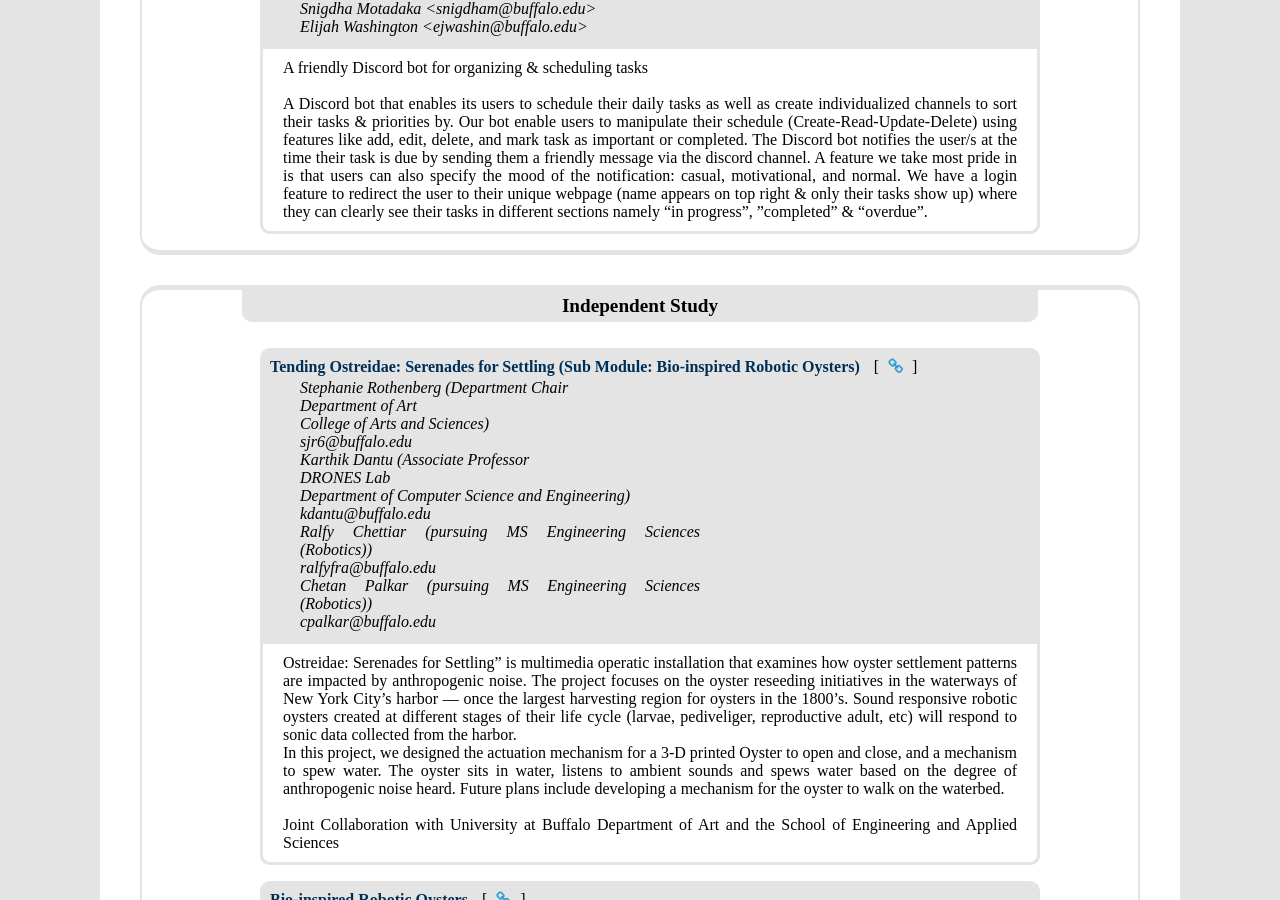
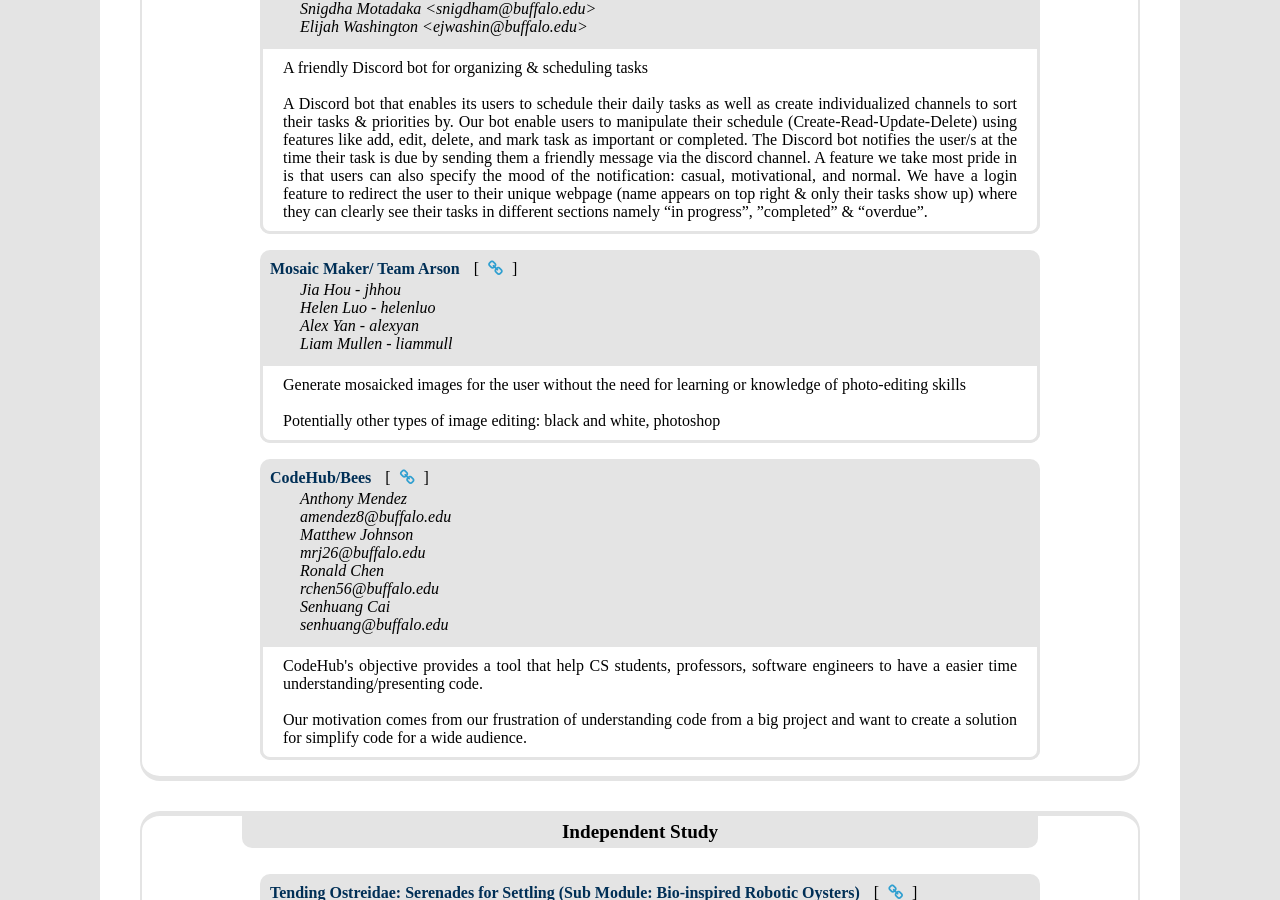
Before and after one commit to UB-CSE-Demo-Day/ub-cse-demo-day.github.io, a Jekyll site: the page built from _by_year/2022sp.md, in a window 1280 px wide and 900 px high, scrolled down 11853 px. Built offline with Jekyll 4.4.1, drawn with Linux system fonts in a browser that asks for light colours; some of the changed text lies outside the part shown.

Commit message:
data updates

```diff
--- a/_data/2022sp.yaml
+++ b/_data/2022sp.yaml
@@ -552,6 +552,32 @@
     - name: Elijah Washington <ejwashin@buffalo.edu>
     title: TERMS&Co
     url: https://www-student.cse.buffalo.edu/CSE442-542/2022-Spring/cse-442s/static/
+  - description: 'Generate mosaicked images for the user without the need for learning
+      or knowledge of photo-editing skills <br><br>Potentially other types of image
+      editing: black and white, photoshop'
+    team:
+    - name: Jia Hou - jhhou
+    - name: Helen Luo - helenluo
+    - name: Alex Yan - alexyan
+    - name: Liam Mullen - liammull
+    - name: ''
+    title: Mosaic Maker/ Team Arson
+    url: http://www-student.cse.buffalo.edu:5432
+  - description: CodeHub's objective provides a tool that help CS students, professors,
+      software engineers to have a easier time understanding/presenting code.<br><br>Our
+      motivation comes from our frustration of understanding code from a big project
+      and want to create a solution for simplify code for a wide audience.
+    team:
+    - name: Anthony Mendez
+    - name: amendez8@buffalo.edu
+    - name: Matthew Johnson
+    - name: mrj26@buffalo.edu
+    - name: Ronald Chen
+    - name: rchen56@buffalo.edu
+    - name: Senhuang Cai
+    - name: senhuang@buffalo.edu
+    title: CodeHub/Bees
+    url: https://www-student.cse.buffalo.edu/CSE442-542/2022-Spring/cse-442v/public_html/
   title: Software Engineering
 - code: null
   projects:
@@ -686,7 +712,8 @@
     team:
     - name: Pragati Nagar (pragatin@buffalo.edu)
     - name: Aryan Saini (asaini2@buffalo.edu)
-    title: Group 26
+    - name: Divyansh Chopra (dchopra2@buffalo.edu)
+    title: Solving Flatland Env using Parallel RL Techniques
   - description: 'Exploring how fairness can be applied to Multi Agents systems using
       Deep RL. Applied scenarios of 1. Resource sharing, 2. Time limit, 3. Individual
       Priorities on Agents<br><br>Using Deep Reinforcement Learning algorithms: Q-Learning,
@@ -719,3 +746,25 @@
     - name: Prajit Krishna Kumar (prajitkr@buffalo.edu)
     title: Vertiport-1
   title: MAE 600 / CSE 610 course project
+- code: CSE 446
+  projects:
+  - description: AWS deepracer project using RL <br><br>https://aws.amazon.com/deepracer/
+    team:
+    - name: jaskara2@buffalo.edu
+    - name: mukeshga@buffalo.edu
+    title: AWS DeepRacer
+    url: https://docs.google.com/presentation/d/13xUokIMvdD8V79nEp-ZMseVEMJJtyFNx/edit#slide=id.p1
+  title: ''
+- code: null
+  projects:
+  - description: Empathetic Dialogue Generation using Deep Reinforcement Learning<br><br>Empathetic
+      dialogue generation in chatbot using Offline Reinforcement Learning and Proximal
+      Policy Optimization models.
+    team:
+    - name: Prajvala Sonawane (prajvala@buffalo.edu)
+    - name: ''
+    - name: Nikita Desai (ndesai2@buffalo.edu)
+    - name: ''
+    - name: Baasit Sharief (baasitsh@buffalo.edu)
+    title: Team 32
+  title: 4/546 Reinforcement Learning
```
